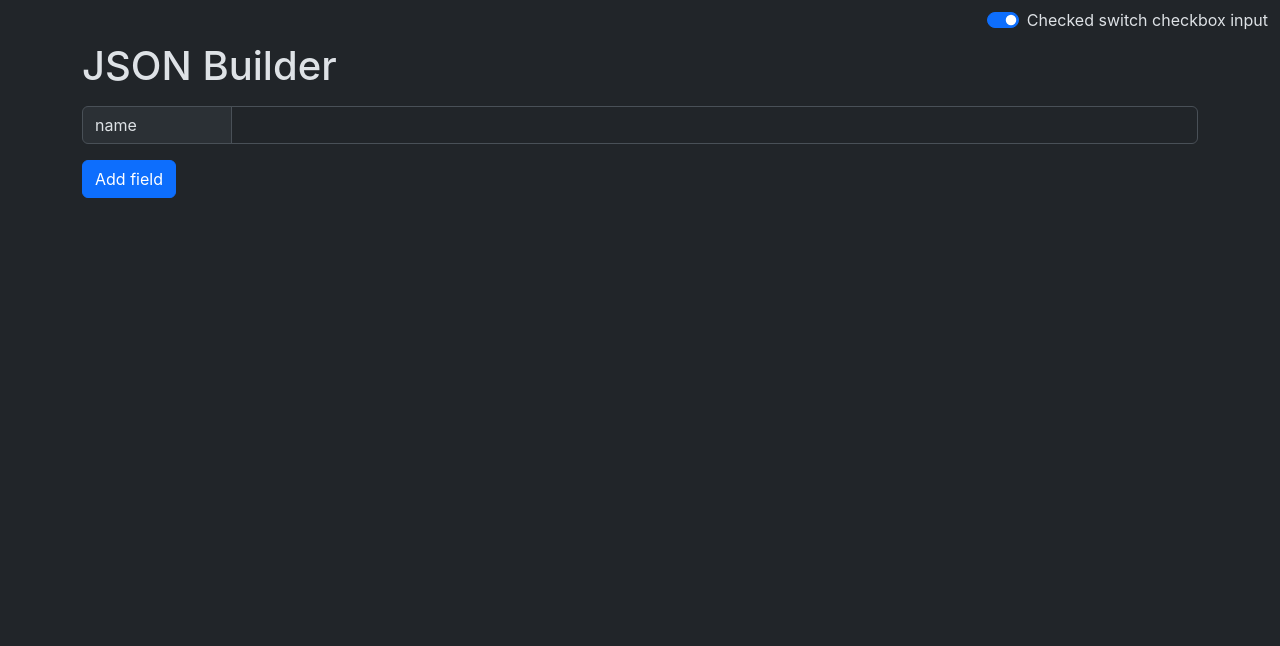
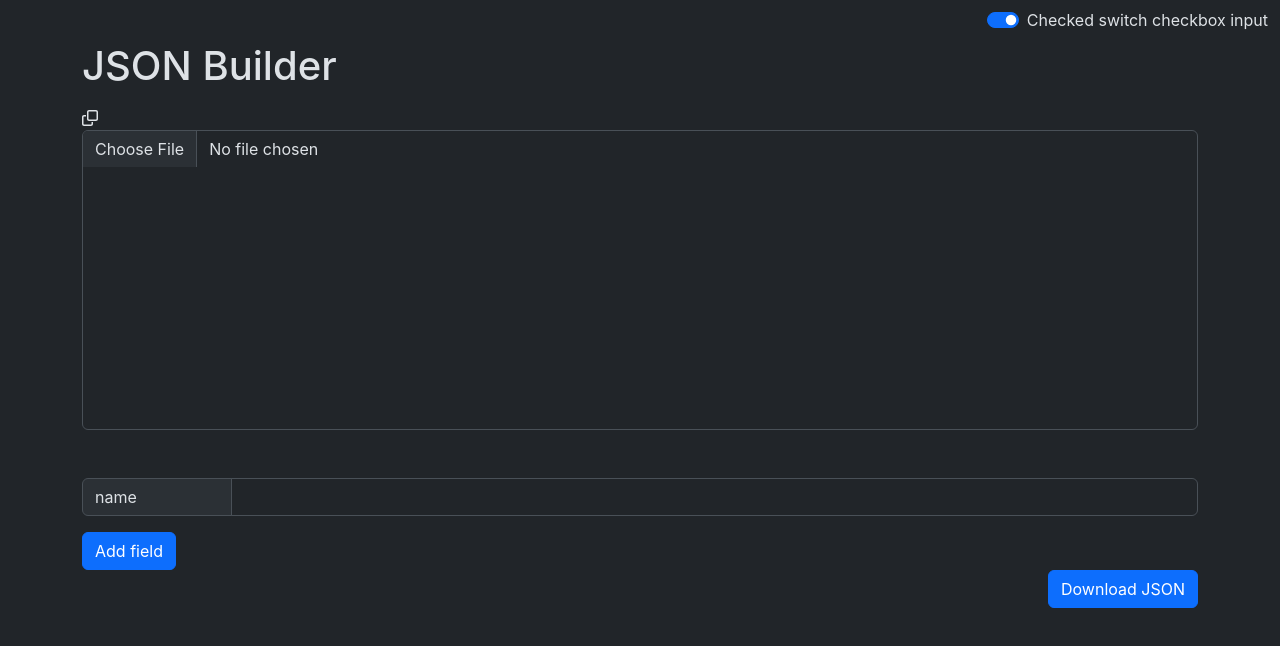
Before and after one commit to evglark/default-react-app, a React app: page / in a window 1280 px wide. Shown: the top 646 px of the page. Built offline with nearby package versions, Linux system fonts and the light colour scheme.

Commit message:
Added icon

```diff
--- a/package.json
+++ b/package.json
@@ -18,6 +18,10 @@
   },
   "dependencies": {
     "@codemirror/lang-javascript": "^6.1.4",
+    "@fortawesome/free-brands-svg-icons": "^6.4.0",
+    "@fortawesome/free-regular-svg-icons": "^6.4.0",
+    "@fortawesome/free-solid-svg-icons": "^6.4.0",
+    "@fortawesome/react-fontawesome": "^0.2.0",
     "@uiw/react-codemirror": "^4.19.9",
     "axios": "^1.3.4",
     "bootstrap": "^5.3.0-alpha3",
--- a/src/module/JsonBuilder/components/JsonForm/JsonForm.tsx
+++ b/src/module/JsonBuilder/components/JsonForm/JsonForm.tsx
@@ -1,5 +1,6 @@
-/* eslint-disable array-callback-return */
 import React, { useState } from 'react';
+import { faClone } from '@fortawesome/free-regular-svg-icons';
+import { FontAwesomeIcon } from '@fortawesome/react-fontawesome';
 
 import { Input } from '../Input';
 
@@ -55,6 +56,10 @@ export const JsonForm = () => {
     return (
         <div className="jsonForm">
             <h1 className="mb-3">JSON Builder</h1>
+            <FontAwesomeIcon icon={faClone} />
+            <div className="input-group input-type-file mb-5">
+                <input type="file" className="form-control" id="inputGroupFile01"/>
+            </div>
             {renderJson()}
             <button
                 type="button"
@@ -63,6 +68,11 @@ export const JsonForm = () => {
             >
                 Add field
             </button>
+            <div className="d-flex flex-row-reverse">
+                <button type="button" className="btn btn-primary" onClick={addNewField}>
+                    Download JSON
+                </button>
+            </div>
         </div>
     );
 };
--- a/src/module/JsonBuilder/components/JsonForm/style.scss
+++ b/src/module/JsonBuilder/components/JsonForm/style.scss
@@ -1,4 +1,8 @@
 .jsonBuilder {
+    .input-type-file {
+        height: 300px;
+    }
+
     .objectBlock {
         padding-left: 16px;
         border-left-width: 4px;
```
Also changed, not shown: 1 other file (tests, documents, lock files or other folders).
